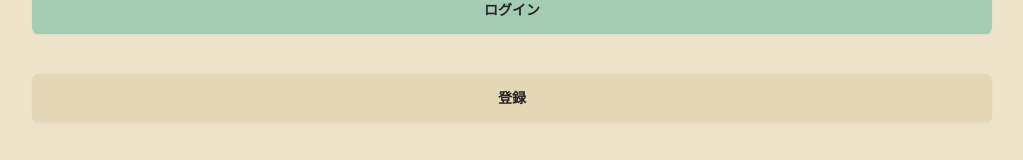
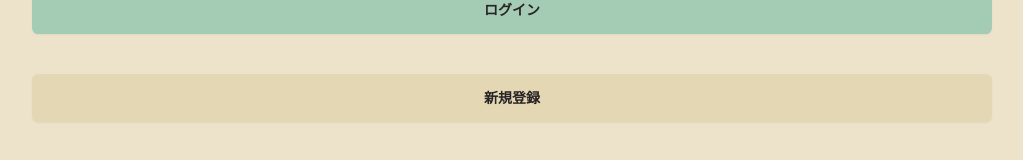
Before and after one commit to yu-rimasui/work06_reminder, a React app: page / in a window 1280 px wide. Shown: the part 174-334 px from the top of the page, without its empty margins (128-1151 px from the left). Built offline with nearby package versions, Linux system fonts and the light colour scheme.

Commit message:
ログインページ

```diff
--- a/src/component/ManagerTodo.jsx
+++ b/src/component/ManagerTodo.jsx
@@ -6,8 +6,7 @@ const ManagerTodo = (props) => {
   return (
     <div className="flex justify-center">
       <div className="my-14 w-9/12 flex flex-col">
-        {tasks &&
-          tasks.map((task) => {
+        {tasks.map((task) => {
           const { id, title, due_date } = task;
 
           return (
--- a/src/routes/Login.jsx
+++ b/src/routes/Login.jsx
@@ -2,6 +2,9 @@ import React, { useState } from "react";
 import { Link } from "react-router-dom";
 
 const Login = () => {
+  // ログインの状態を管理
+  const [isLogin, setIsLogin] = useState(false);
+  //
   const [lgFlag, setLgFlag] = useState(true);
   const lgTrue = () => {
     setLgFlag(true);
@@ -30,7 +33,7 @@ const Login = () => {
         </dialog>
 
         <button className="btn" onClick={() => lgFalse()}>
-          登録
+          新規登録
         </button>
         <dialog id="my_modal_2" className="modal">
           <div className="modal-box">
@@ -105,7 +108,7 @@ const LoginContent = (props) => {
               </Link>
             ) : (
               <form method="dialog">
-                <button className="btn btn-neutral">登録</button>
+                <button className="btn btn-neutral">新規登録</button>
               </form>
             )}
           </div>
@@ -164,7 +167,7 @@ const LoginContent = (props) => {
               </Link>
             ) : (
               <form method="dialog">
-                <button className="btn btn-neutral">登録</button>
+                <button className="btn btn-neutral">新規登録</button>
               </form>
             )}
           </div>
```
Lines whose indentation alone changed are shown as unchanged.
